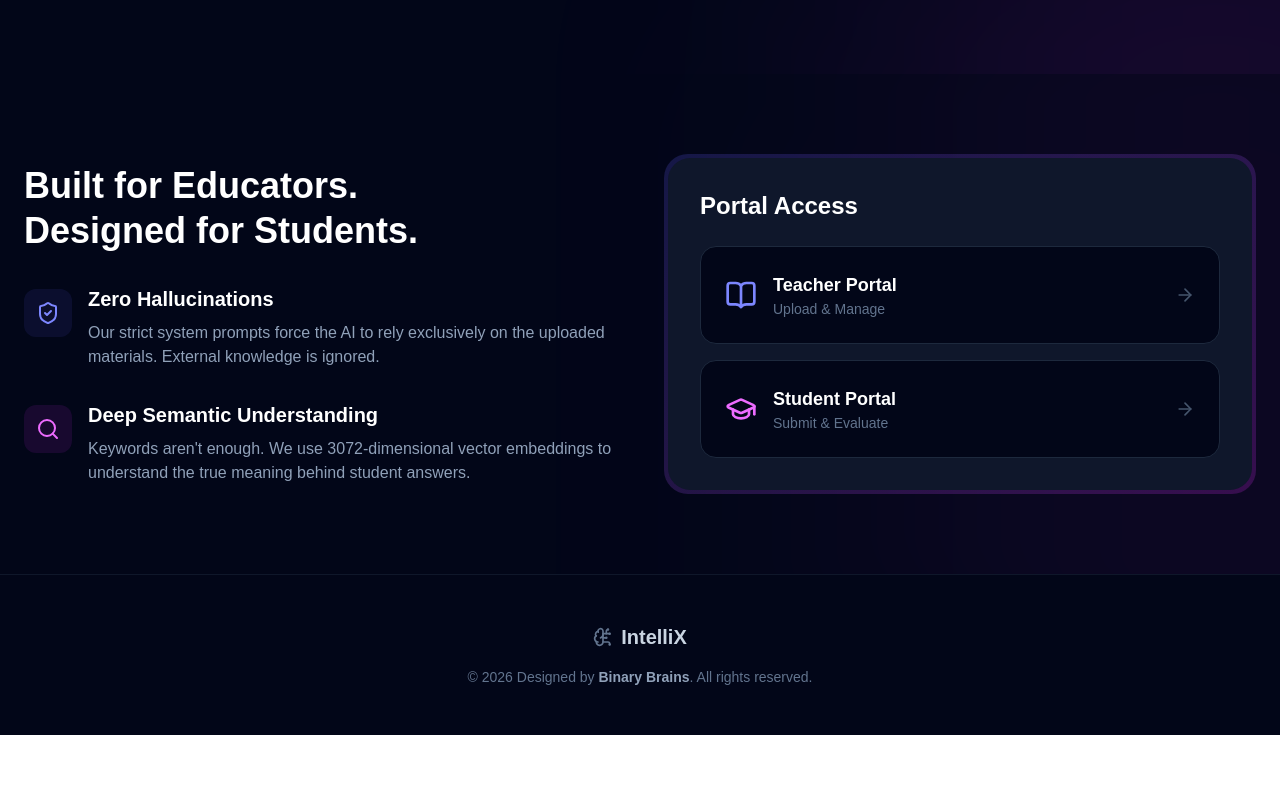
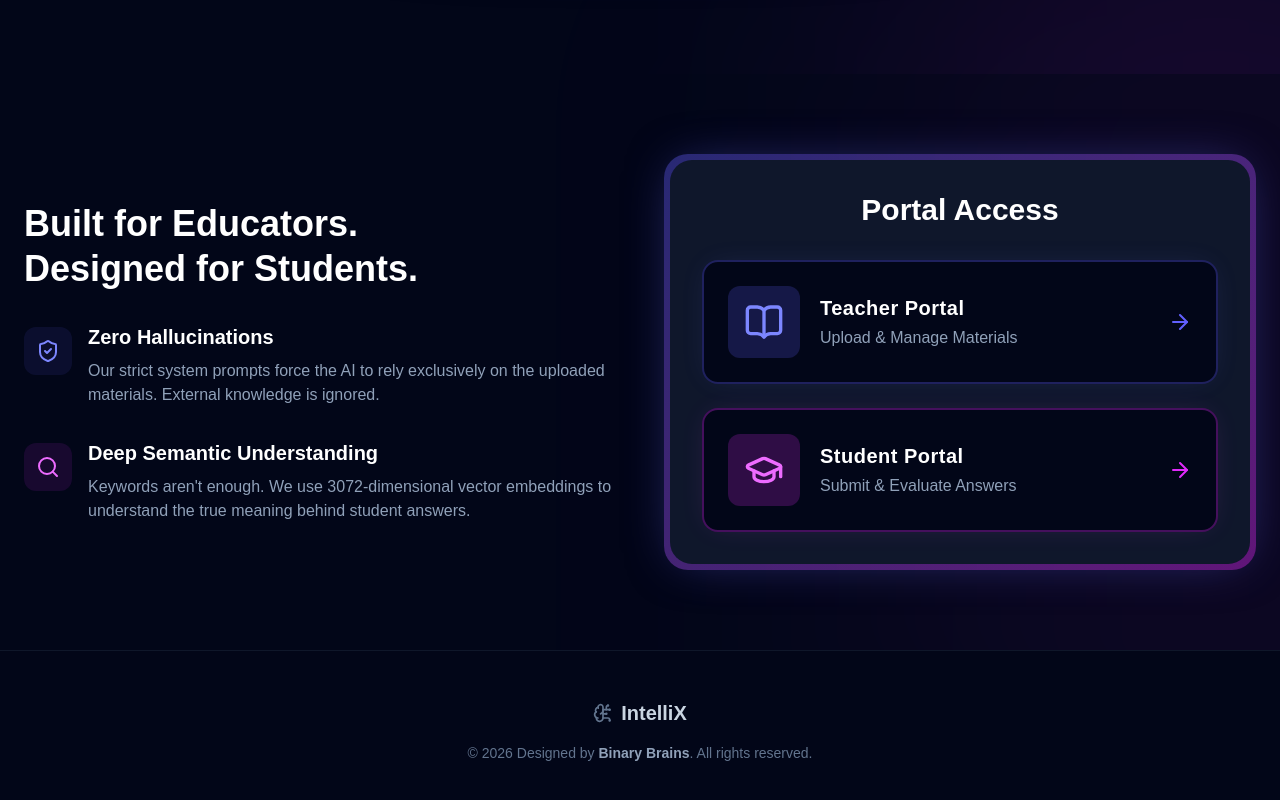
Before and after one commit to GuruPrashanth2005/IntelliX-26, a Next.js app in the folder frontend/: page / in a window 1280 px wide. Shown: the part 1698-2498 px from the top of the page. Before the commit the page ends 2433 px from the top, so only its background shows below. Built offline with nearby package versions, Linux system fonts and the light colour scheme.

Commit message:
style: remove login button from header and highly highlight portal boxes

```diff
--- a/frontend/src/app/page.tsx
+++ b/frontend/src/app/page.tsx
@@ -24,9 +24,6 @@ export default function Home() {
           <div className="hidden md:flex text-slate-400 text-sm font-medium items-center gap-2">
             by <span className="text-white font-bold tracking-wide">Binary Brains</span>
           </div>
-          <Link href="/teacher" className="px-5 py-2.5 text-sm font-medium text-white bg-white/5 hover:bg-white/10 border border-white/10 rounded-full transition-all">
-            Login
-          </Link>
         </div>
       </nav>
 
@@ -147,30 +144,34 @@ export default function Home() {
               </div>
             </div>
 
-            <div className="bg-gradient-to-br from-indigo-500/20 to-fuchsia-500/20 p-1 rounded-3xl">
-              <div className="bg-slate-900 rounded-[22px] p-8 h-full">
-                <h3 className="text-2xl font-bold text-white mb-6">Portal Access</h3>
-                <div className="space-y-4">
-                  <Link href="/teacher" className="flex items-center justify-between p-6 bg-slate-950 border border-slate-800 rounded-2xl hover:border-indigo-500 transition-colors group">
-                    <div className="flex items-center space-x-4">
-                      <BookOpen className="w-8 h-8 text-indigo-400" />
+            <div className="bg-gradient-to-br from-indigo-500/40 to-fuchsia-500/40 p-1.5 rounded-3xl shadow-[0_0_50px_-15px_rgba(99,102,241,0.5)]">
+              <div className="bg-slate-900 rounded-[22px] p-8 h-full flex flex-col justify-center">
+                <h3 className="text-3xl font-bold text-white mb-8 text-center">Portal Access</h3>
+                <div className="space-y-6">
+                  <Link href="/teacher" className="flex items-center justify-between p-6 bg-slate-950 border-2 border-indigo-500/30 rounded-2xl hover:border-indigo-400 hover:bg-indigo-500/10 shadow-[0_0_30px_-10px_rgba(99,102,241,0.2)] transition-all group scale-100 hover:scale-105">
+                    <div className="flex items-center space-x-5">
+                      <div className="p-4 bg-indigo-500/20 rounded-xl group-hover:bg-indigo-500/30 transition-colors">
+                        <BookOpen className="w-10 h-10 text-indigo-400 group-hover:text-indigo-300" />
+                      </div>
                       <div className="text-left">
-                        <div className="text-lg font-bold text-white group-hover:text-indigo-400 transition-colors">Teacher Portal</div>
-                        <div className="text-sm text-slate-500">Upload & Manage</div>
+                        <div className="text-xl font-extrabold text-white group-hover:text-indigo-300 transition-colors tracking-wide">Teacher Portal</div>
+                        <div className="text-base text-slate-400 mt-1 font-medium">Upload & Manage Materials</div>
                       </div>
                     </div>
-                    <ArrowRight className="w-5 h-5 text-slate-600 group-hover:text-indigo-400 group-hover:translate-x-1 transition-all" />
+                    <ArrowRight className="w-6 h-6 text-indigo-500 group-hover:text-indigo-300 group-hover:translate-x-2 transition-all" />
                   </Link>
 
-                  <Link href="/student" className="flex items-center justify-between p-6 bg-slate-950 border border-slate-800 rounded-2xl hover:border-fuchsia-500 transition-colors group">
-                    <div className="flex items-center space-x-4">
-                      <GraduationCap className="w-8 h-8 text-fuchsia-400" />
+                  <Link href="/student" className="flex items-center justify-between p-6 bg-slate-950 border-2 border-fuchsia-500/30 rounded-2xl hover:border-fuchsia-400 hover:bg-fuchsia-500/10 shadow-[0_0_30px_-10px_rgba(217,70,239,0.2)] transition-all group scale-100 hover:scale-105">
+                    <div className="flex items-center space-x-5">
+                      <div className="p-4 bg-fuchsia-500/20 rounded-xl group-hover:bg-fuchsia-500/30 transition-colors">
+                        <GraduationCap className="w-10 h-10 text-fuchsia-400 group-hover:text-fuchsia-300" />
+                      </div>
                       <div className="text-left">
-                        <div className="text-lg font-bold text-white group-hover:text-fuchsia-400 transition-colors">Student Portal</div>
-                        <div className="text-sm text-slate-500">Submit & Evaluate</div>
+                        <div className="text-xl font-extrabold text-white group-hover:text-fuchsia-300 transition-colors tracking-wide">Student Portal</div>
+                        <div className="text-base text-slate-400 mt-1 font-medium">Submit & Evaluate Answers</div>
                       </div>
                     </div>
-                    <ArrowRight className="w-5 h-5 text-slate-600 group-hover:text-fuchsia-400 group-hover:translate-x-1 transition-all" />
+                    <ArrowRight className="w-6 h-6 text-fuchsia-500 group-hover:text-fuchsia-300 group-hover:translate-x-2 transition-all" />
                   </Link>
                 </div>
               </div>
```
